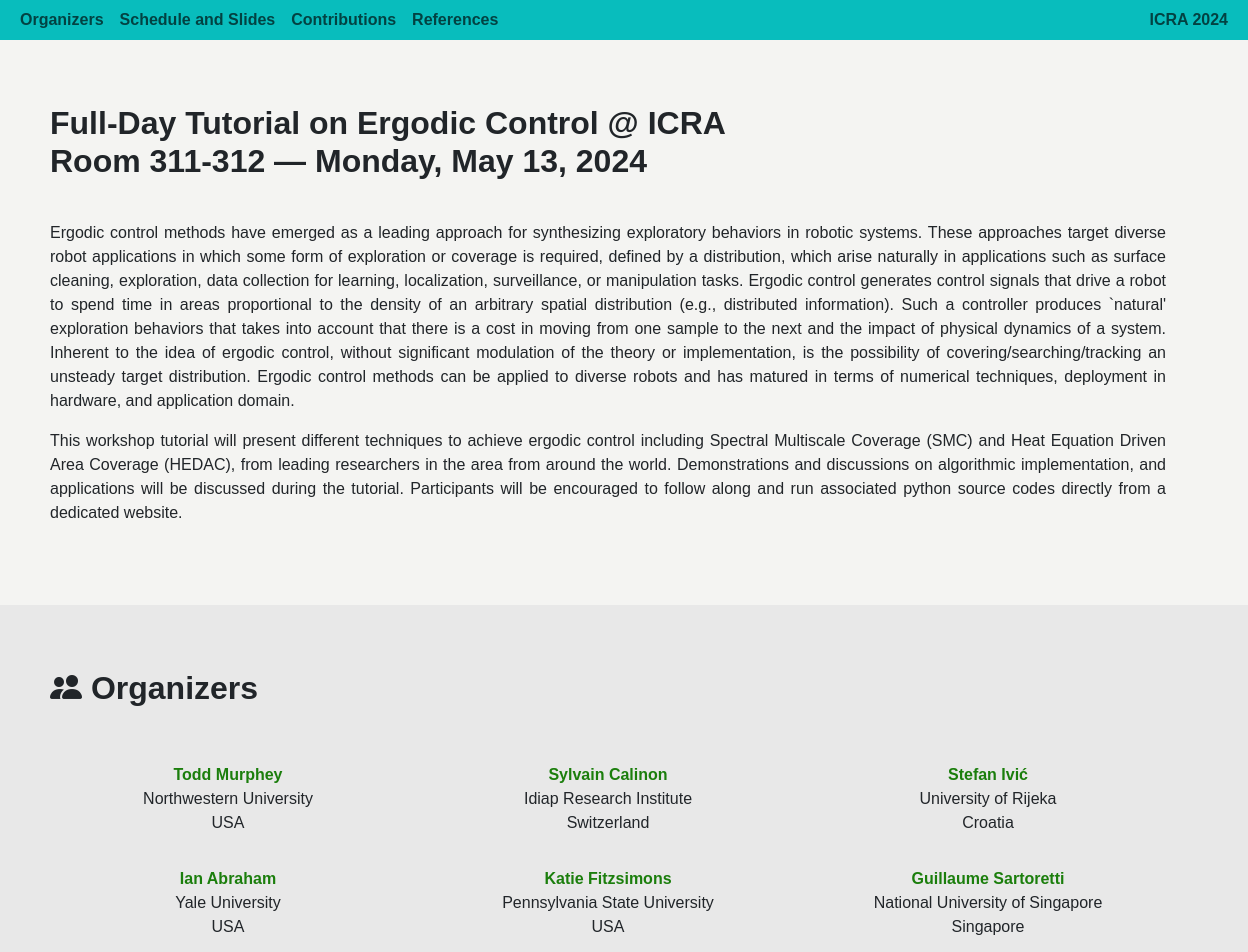
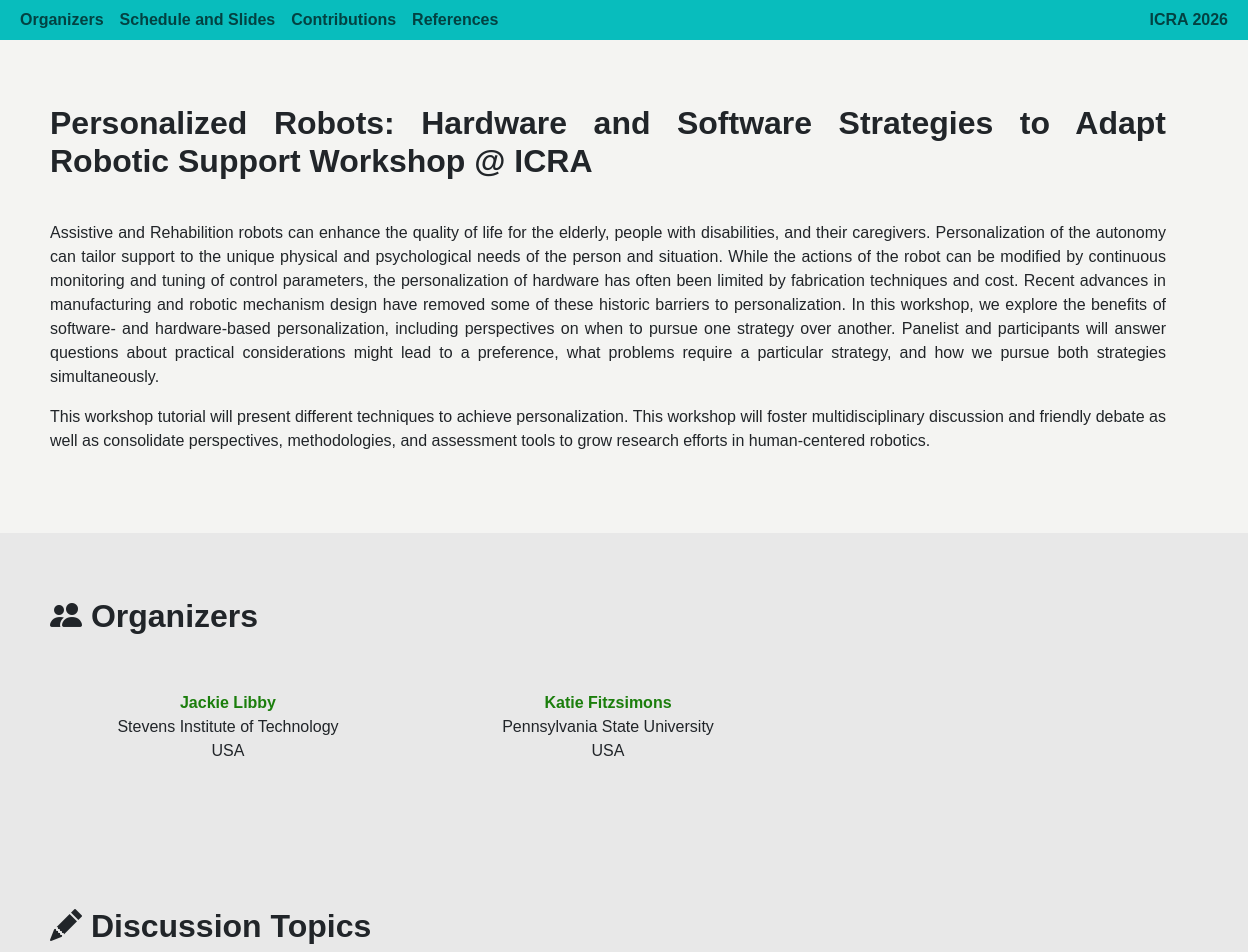
Before and after one commit to psu-hcr/icra2026_icorr_ws, a plain HTML site: page index.html in a window 1280 px wide. Shown: the top 952 px of the page, 32-1280 px from the left. Drawn offline with nearby package versions, Linux system fonts and the light colour scheme; a web font is replaced by a local one.

Commit message:
udates to remove most ergodic control stuff

```diff
--- a/index.html
+++ b/index.html
@@ -59,7 +59,7 @@
             </ul>
             <ul class="navbar-nav ms-auto">
 				<li class="nav-item">
-				  <a class="nav-link js-scroll-trigger" target="_blank" href="https://2024.ieee-icra.org/">ICRA 2024</a>
+				  <a class="nav-link js-scroll-trigger" target="_blank" href="https://2026.ieee-icra.org/">ICRA 2026</a>
 				</li>
             </ul>
         </div>
@@ -69,16 +69,11 @@
 
 <section id="Description" class="mybg-light">
 <div class="container">
-<h2>Full-Day Tutorial on Ergodic Control @ ICRA<br>
-Room 311-312 — Monday, May 13, 2024</h2>
-<p>Ergodic control methods have emerged as a leading approach for synthesizing exploratory behaviors in robotic systems.
-    These approaches target diverse robot applications in which some form of exploration or coverage is required, defined by a distribution, which arise naturally in applications such as surface cleaning, exploration, data collection for learning, localization, surveillance, or manipulation tasks.
-    Ergodic control generates control signals that drive a robot to spend time in areas proportional to the density of an arbitrary spatial distribution (e.g., distributed information).
-    Such a controller produces `natural' exploration behaviors that takes into account that there is a cost in moving from one sample to the next and the impact of physical dynamics of a system.
-    Inherent to the idea of ergodic control, without significant modulation of the theory or implementation, is the possibility of covering/searching/tracking an unsteady target distribution.
-    Ergodic control methods can be applied to diverse robots and has matured in terms of numerical techniques, deployment in hardware, and application domain.</p>
-<p>This workshop tutorial will present different techniques to achieve ergodic control including Spectral Multiscale Coverage (SMC) and Heat Equation Driven Area Coverage (HEDAC), from leading researchers in the area from around the world.
-    Demonstrations and discussions on algorithmic implementation, and applications will be discussed during the tutorial. Participants will be encouraged to follow along and run associated python source codes directly from a dedicated website.</p>
+<h2>Personalized Robots: Hardware and Software Strategies to Adapt Robotic Support Workshop @ ICRA<br>
+<!-- Room TBD — Monday, May 31, 2026--></h2>
+<p> Assistive and Rehabilition robots can enhance the quality of life for the elderly, people with disabilities, and their caregivers. Personalization of the autonomy can tailor support to the unique physical and psychological needs of the person and situation. While the actions of the robot can be modified by continuous monitoring and tuning of control parameters, the personalization of hardware has often been limited by fabrication techniques and cost. Recent advances in manufacturing and robotic mechanism design have removed some of these historic barriers to personalization. In this workshop, we explore the benefits of software- and hardware-based personalization, including perspectives on when to pursue one strategy over another. Panelist and participants will answer questions about practical considerations might lead to a preference, what problems require a particular strategy, and how we pursue both strategies simultaneously.
+</p>
+<p>This workshop tutorial will present different techniques to achieve personalization. This workshop will foster multidisciplinary discussion and friendly debate as well as consolidate perspectives, methodologies, and assessment tools to grow research efforts in human-centered robotics.</p>
 </div>
 </section>
 
@@ -89,40 +84,21 @@ Room 311-312 — Monday, May 13, 2024</h2>
 <div class="text-center">
   <div class="row row-cols-3 align-items-center">
     <div class="col p-3">
-		<a target="_blank" href="https://murpheylab.github.io/people/toddmurphey"><b>Todd Murphey</b></a><br>
-		Northwestern University<br> USA<br>
-<!--		t-murphey@northwestern.edu<br>-->
+		<a target="_blank" href="https://www.stevens.edu/profile/jlibby"><b>Jackie Libby</b></a><br>
+		Stevens Institute of Technology<br> USA<br>
 	</div>
-    <div class="col p-3">
-		<a target="_blank" href="https://calinon.ch/"><b>Sylvain Calinon</b></a><br>
-		Idiap Research Institute<br> Switzerland<br>
-<!--		sylvain.calinon@idiap.ch<br>-->
-	</div>
-	<div class="col p-3">
-		<a target="_blank" href="http://sim.riteh.hr/stefan"><b>Stefan Ivić</b></a><br>
-		University of Rijeka<br> Croatia<br>
-<!--		stefan.ivic@riteh.hr<br>-->
-	</div>
-	<div class="col p-3">
-		<a target="_blank" href="https://i-abr.github.io"><b>Ian Abraham</b></a><br>
-		Yale University<br> USA<br>
-<!--		ian.abraham@yale.edu<br>-->
-	</div>
+
 	<div class="col p-3">
 		<a target="_blank" href="https://psu-hcr.github.io/people/katiefitzsimons"><b>Katie Fitzsimons</b></a><br>
 		Pennsylvania State University<br> USA<br>
 <!--		k-fitzsimons@psu.edu<br>-->
 	</div>
-	<div class="col p-3">
-		<a target="_blank" href="https://www.marmotlab.org/bio.html"><b>Guillaume Sartoretti</b></a><br>
-		National University of Singapore<br> Singapore<br>
-<!--		guillaume.sartoretti@nus.edu.sg<br>-->
-	</div>
+
 </div>
 </section>
 
 
-
+<!--
 <section id="Research" class="mybg-light">
 <div class="container">
 <h2><i class="bi bi-gear-fill"></i> Ergodic control: a topic spanning several research areas</h2>
@@ -141,13 +117,14 @@ Room 311-312 — Monday, May 13, 2024</h2>
     Finally, the fundamental method and properties exploited by different ergodic control approaches make it a fascinating research topic that is relevant both in theoretical developments and in practical applications.</p>
 </div>
 </section>
+-->
 
-
-<section id="Topics" class="mybg-dark">
+<section id="Disucssion Topics" class="mybg-dark">
 <div class="container">
-<h2><i class="bi bi-pencil-fill"></i> Topics of Interest</h2>
+<h2><i class="bi bi-pencil-fill"></i> Discussion Topics</h2>
 <!--bi-inboxes-fill-->
 <!--bi-pin-angle-fill-->
+
 <p>The tutorial targets an audience with a general background in robotics, including young researchers.</p>
 <p>The topics of interest for this workshop will include three main components: background and introduction to ergodic control, algorithms that achieve ergodic control, and application areas.
     Within these main topic components, the workshop will have the organizers present dedicated tutorials on topics for which they are experts.</p>
@@ -381,14 +358,14 @@ Room 311-312 — Monday, May 13, 2024</h2>
 Given the tutorial nature of this workshop, posters should be in the form of a “How-to” guide (see this <a href="https://docs.google.com/presentation/d/1hpiLaflISqyEmNc-4lQcTLqCodkFEQMr/edit?usp=drivesdk&ouid=102661085042373058039&rtpof=true&sd=true" target="_blank">template example</a>).
 <center>-->
 <a href="https://forms.gle/igK1NKELRMnmHVEy8" target="_blank"><button class="btn btn-primary btn-lg" type="button"><i class="bi bi-send-fill"></i> Submit a contribution</button></a><br>
-(deadline: <s>April 15, 2026</s> <b>May 10, 2026</b>)
+(deadline: April 15, 2026 <!--<b>May 10, 2026</b>-->)
 </center>
 </div>
 </section>
 
 
 
-<section id="References" class="mybg-dark">
+<section id="Extended Abstracts?" class="mybg-dark">
 <div class="container">
 <h2><i class="bi bi-bookmarks-fill"></i> References</h2>
 
@@ -438,7 +415,7 @@ Given the tutorial nature of this workshop, posters should be in the form of a
 
 <div class="navbar-light mybg-footer">
 <br>
-<center>Ergodic Control Tutorial at ICRA 2024</center>
+<center>Personalized Robotic Assistance at ICRA 2026</center>
 <br>
 </div>
 
```
